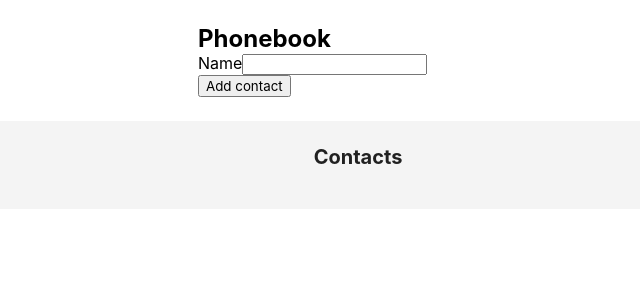
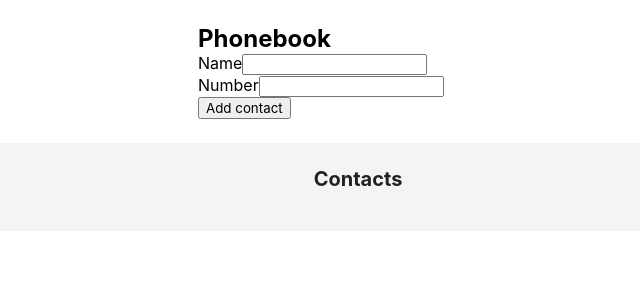
Before and after one commit to kuhai-anna/goit-react-hw-02-phonebook, a React (Create React App) app: page / in a window 1280 px wide. Shown: the top 300 px of the page, without its empty margins (282-922 px from the left). Built offline with nearby package versions, Linux system fonts and the light colour scheme.

Commit message:
Create ContactForm class

```diff
--- a/src/components/ContactForm/ContactForm.jsx
+++ b/src/components/ContactForm/ContactForm.jsx
@@ -1,27 +1,80 @@
 import PropTypes from 'prop-types';
+import { nanoid } from 'nanoid';
+import { Component } from 'react';
 
-export const ContactForm = ({ name, onEntryContactName, onAddContactName }) => {
+export class ContactForm extends Component {
+  state = {
+    name: '',
+    number: '',
+  };
+
+  // генерація унікальних id для кожного контакта
+  nameInputId = nanoid();
+  numberInputId = nanoid();
+
+  handleChange = e => {
+    const { name, value } = e.currentTarget;
+
+    this.setState({ [name]: value });
+  };
+
+  addContact = e => {
+    e.preventDefault();
+
+    const { name, number } = this.state;
+    const nameId = nanoid();
+
+    this.props.onSubmit({ id: nameId, name, number });
+    this.reset();
+  };
+
+  // очищення форми
+  reset = () => {
+    this.setState({ name: '', number: '' });
+  };
+
+  render() {
+    const { name, number } = this.state;
+
     return (
-    <form onSubmit={onAddContactName}>
-      <label htmlFor="name">
+      <form onSubmit={this.addContact}>
+        {/* form field */}
+        <div>
+          <label htmlFor={this.nameInputId}>
             <span>Name</span>
           </label>
           <input
+            id={this.nameInputId}
             value={name}
-        onChange={onEntryContactName}
+            onChange={this.handleChange}
             type="text"
             name="name"
             pattern="^[a-zA-Zа-яА-Я]+(([' -][a-zA-Zа-яА-Я ])?[a-zA-Zа-яА-Я]*)*$"
             title="Name may contain only letters, apostrophe, dash and spaces. For example Adrian, Jacob Mercer, Charles de Batz de Castelmore d'Artagnan"
             required
           />
+        </div>
+        <div>
+          <label htmlFor={this.numberInputId}>
+            <span>Number</span>
+          </label>
+          <input
+            id={this.numberInputId}
+            value={number}
+            onChange={this.handleChange}
+            type="tel"
+            name="number"
+            pattern="\+?\d{1,4}?[-.\s]?\(?\d{1,3}?\)?[-.\s]?\d{1,4}[-.\s]?\d{1,4}[-.\s]?\d{1,9}"
+            title="Phone number must be digits and can contain spaces, dashes, parentheses and can start with +"
+            required
+          />
+        </div>
         <button type="submit">Add contact</button>
       </form>
     );
-};
+  }
+}
 
 ContactForm.propTypes = {
-  name: PropTypes.string.isRequired,
-  onEntryContactName: PropTypes.func.isRequired,
-  onAddContactName: PropTypes.func.isRequired,
+  onSubmit: PropTypes.func.isRequired,
 };
```
Lines whose indentation alone changed are shown as unchanged.
